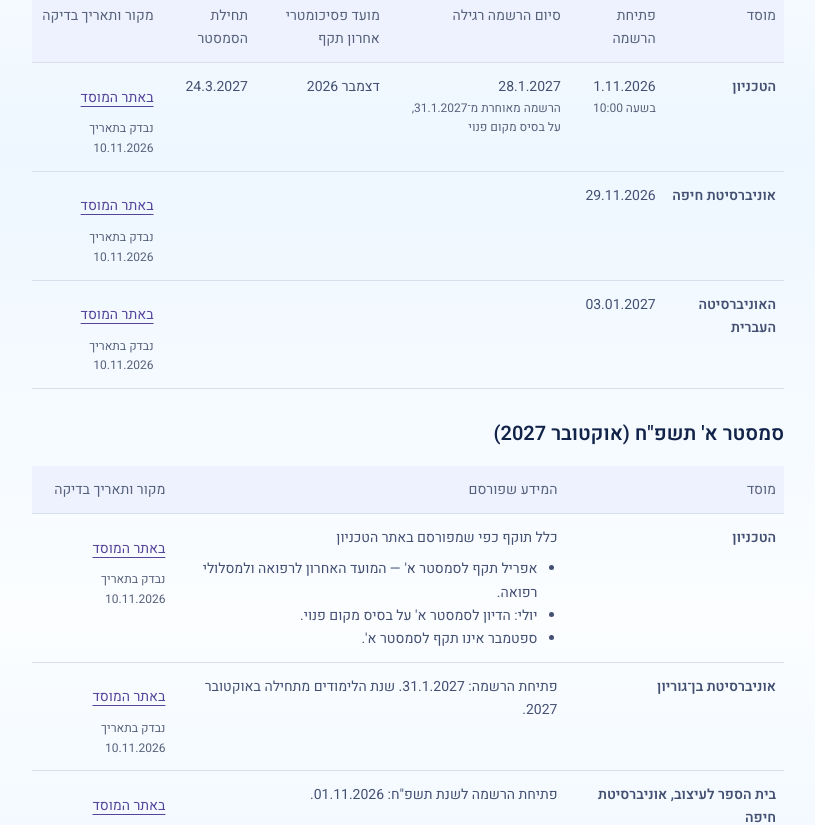
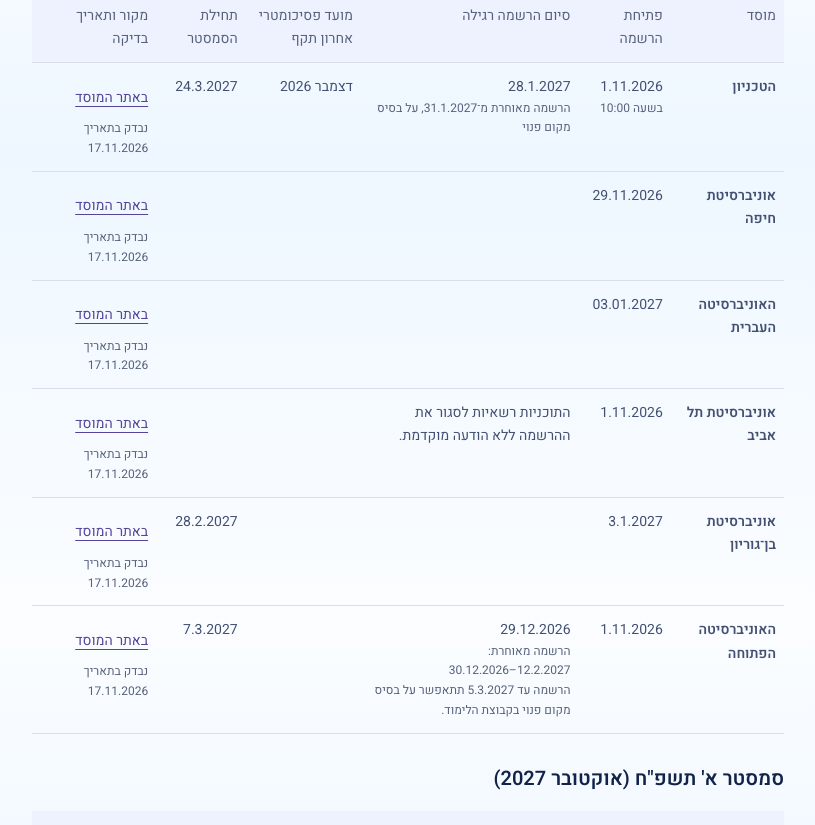
Before and after one commit to Toar-academic-guide/toar-academic-guide, a Next.js app: page /psychometric-dates in a window 1280 px wide. Shown: the part 980-1805 px from the top of the page, without its empty margins (232-1047 px from the left). Built offline with nearby package versions, Linux system fonts and the light colour scheme; no server answers.

Commit message:
feat(content): add sourced spring registration dates

```diff
--- a/src/app/psychometric-dates/SemesterValidity.tsx
+++ b/src/app/psychometric-dates/SemesterValidity.tsx
@@ -6,6 +6,9 @@ const sources = {
   haifa: 'https://admissions.haifa.ac.il/registration-deadlines-and-entrance-exams/',
   huji: 'https://info.huji.ac.il/registration-process/calendar',
   bgu: 'https://www.bgu.ac.il/events/registrastion-2027-2028/',
+  tauSpring: 'https://go.tau.ac.il/he/reg-dates',
+  bguSpring: 'https://www.bgu.ac.il/welcome/contents/spring-semester/ba-spring-semester/',
+  openuSpring: 'https://www.openu.ac.il/registration/spring/pages/default.aspx',
 };
 
 function Source({ href, institution }: { href: string; institution: string }) {
@@ -17,7 +20,7 @@ function Source({ href, institution }: { href: string; institution: string }) {
       <small>
         נבדק בתאריך{' '}
         <bdi dir="ltr">
-          <time dateTime="2026-11-10">10.11.2026</time>
+          <time dateTime="2026-11-17">17.11.2026</time>
         </bdi>
       </small>
     </>
@@ -36,7 +39,7 @@ export default function SemesterValidity() {
       </p>
       <table className={styles.semesterTable}>
         <caption>
-          סמסטר ב&apos; תשפ&quot;ז (מרץ <bdi dir="ltr">2027</bdi>)
+          סמסטר ב&apos; תשפ&quot;ז (פברואר–מרץ <bdi dir="ltr">2027</bdi>)
         </caption>
         <thead>
           <tr>
@@ -97,6 +100,54 @@ export default function SemesterValidity() {
               <Source href={sources.huji} institution="האוניברסיטה העברית" />
             </td>
           </tr>
+          <tr>
+            <th scope="row">אוניברסיטת תל אביב</th>
+            <td data-label="פתיחת הרשמה">
+              <bdi dir="ltr">1.11.2026</bdi>
+            </td>
+            <td data-label="סיום הרשמה רגילה">התוכניות רשאיות לסגור את ההרשמה ללא הודעה מוקדמת.</td>
+            <td />
+            <td />
+            <td data-label="מקור ותאריך בדיקה">
+              <Source href={sources.tauSpring} institution="אוניברסיטת תל אביב" />
+            </td>
+          </tr>
+          <tr>
+            <th scope="row">אוניברסיטת בן־גוריון</th>
+            <td data-label="פתיחת הרשמה">
+              <bdi dir="ltr">3.1.2027</bdi>
+            </td>
+            <td />
+            <td />
+            <td data-label="תחילת הסמסטר">
+              <bdi dir="ltr">28.2.2027</bdi>
+            </td>
+            <td data-label="מקור ותאריך בדיקה">
+              <Source href={sources.bguSpring} institution="אוניברסיטת בן־גוריון" />
+            </td>
+          </tr>
+          <tr>
+            <th scope="row">האוניברסיטה הפתוחה</th>
+            <td data-label="פתיחת הרשמה">
+              <bdi dir="ltr">1.11.2026</bdi>
+            </td>
+            <td data-label="סיום הרשמה רגילה">
+              <bdi dir="ltr">29.12.2026</bdi>
+              <small>
+                הרשמה מאוחרת: <bdi dir="ltr">30.12.2026–12.2.2027</bdi>
+              </small>
+              <small>
+                הרשמה עד <bdi dir="ltr">5.3.2027</bdi> תתאפשר על בסיס מקום פנוי בקבוצת הלימוד.
+              </small>
+            </td>
+            <td />
+            <td data-label="תחילת הסמסטר">
+              <bdi dir="ltr">7.3.2027</bdi>
+            </td>
+            <td data-label="מקור ותאריך בדיקה">
+              <Source href={sources.openuSpring} institution="האוניברסיטה הפתוחה" />
+            </td>
+          </tr>
         </tbody>
       </table>
       <table className={styles.semesterTable}>
```
Also changed, not shown: 1 other file (tests, documents, lock files or other folders).
